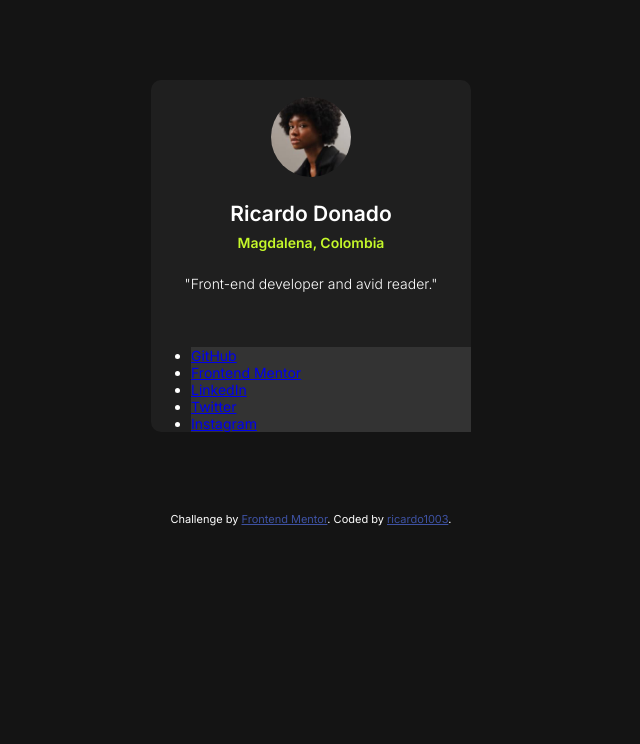
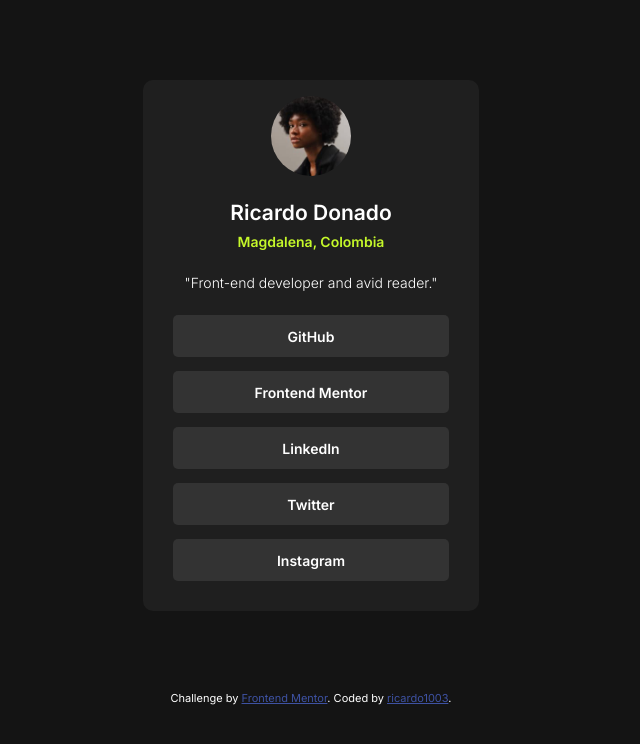
Before and after one commit to ricardo1003/social-links-profile-main, a plain HTML site: page index.html in a window 1280 px wide. Shown: the whole page, without its empty margins (329-969 px from the left). Drawn offline with Linux system fonts and the light colour scheme.

Commit message:
finished social links

```diff
--- a/css/styles.css
+++ b/css/styles.css
@@ -13,10 +13,10 @@
     width: 100%;
 }
 article{
-    display: block;
     border-radius: 10px;
     background-color: hsl(0, 0%, 12%);
-    max-width: 20rem;
+    max-width: 19rem;
+    padding: 1rem;
     margin: 5rem auto;
     -webkit-border-radius: 10px;
     -moz-border-radius: 10px;
@@ -24,9 +24,6 @@
     -o-border-radius: 10px;
 }
 .introduction{
-    width: 100%;
-    display: inline;
-    margin: 0 1rem;
     text-align: center;
 }
 .introduction img{
@@ -56,8 +53,35 @@
     font-weight: 1em;
     font-weight: 300;
 }
+.social{
+    text-align: center;
+}
+.links{
+    padding: 0;
+}
 .links li{
+    list-style-type: none;
     background-color: hsl(0, 0%, 20%);
+    border-radius: 5px;
+    margin: 1em;
+    height: 3em;
+
+    -webkit-border-radius: 5px;
+    -moz-border-radius: 5px;
+    -ms-border-radius: 5px;
+    -o-border-radius: 5px;
 }
+.links li a{
+    font-weight: 600;
+    align-content: center;
+    height:100%;
+    display: block;
+    color: white;
+    text-decoration: none;
+}
+
+
+
+
 .attribution { font-size: 11px; text-align: center; }
     .attribution a { color: hsl(228, 45%, 44%); }
```
